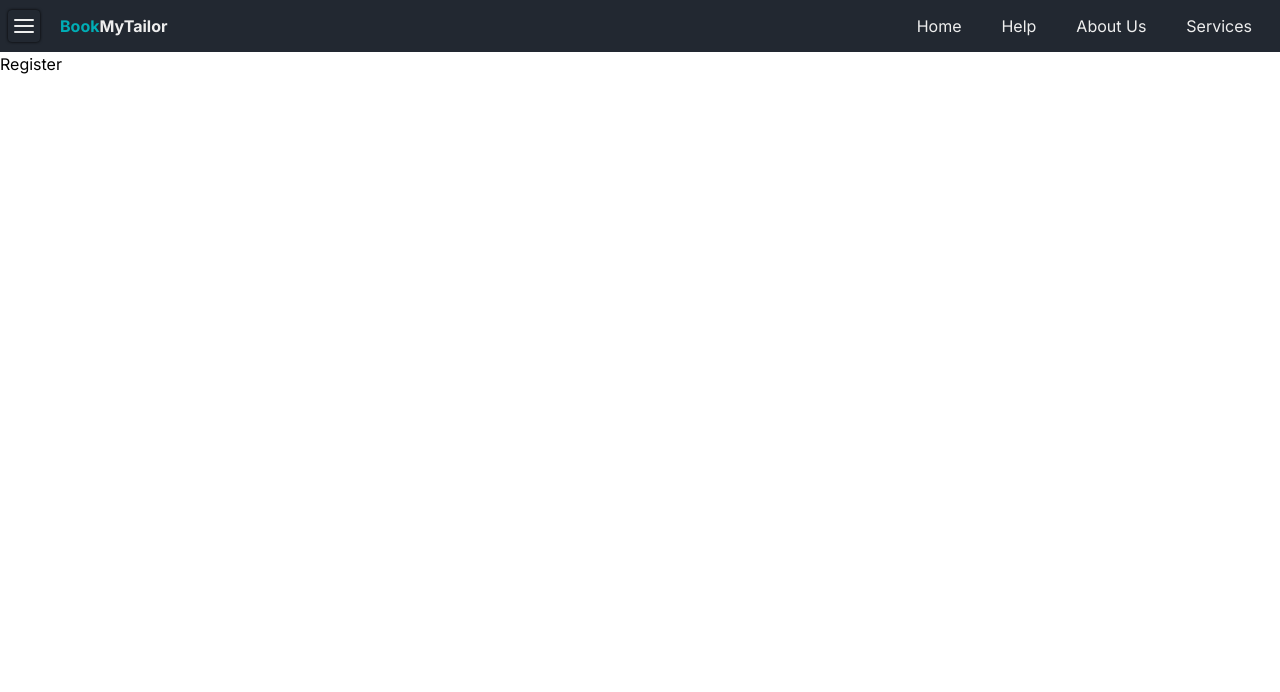
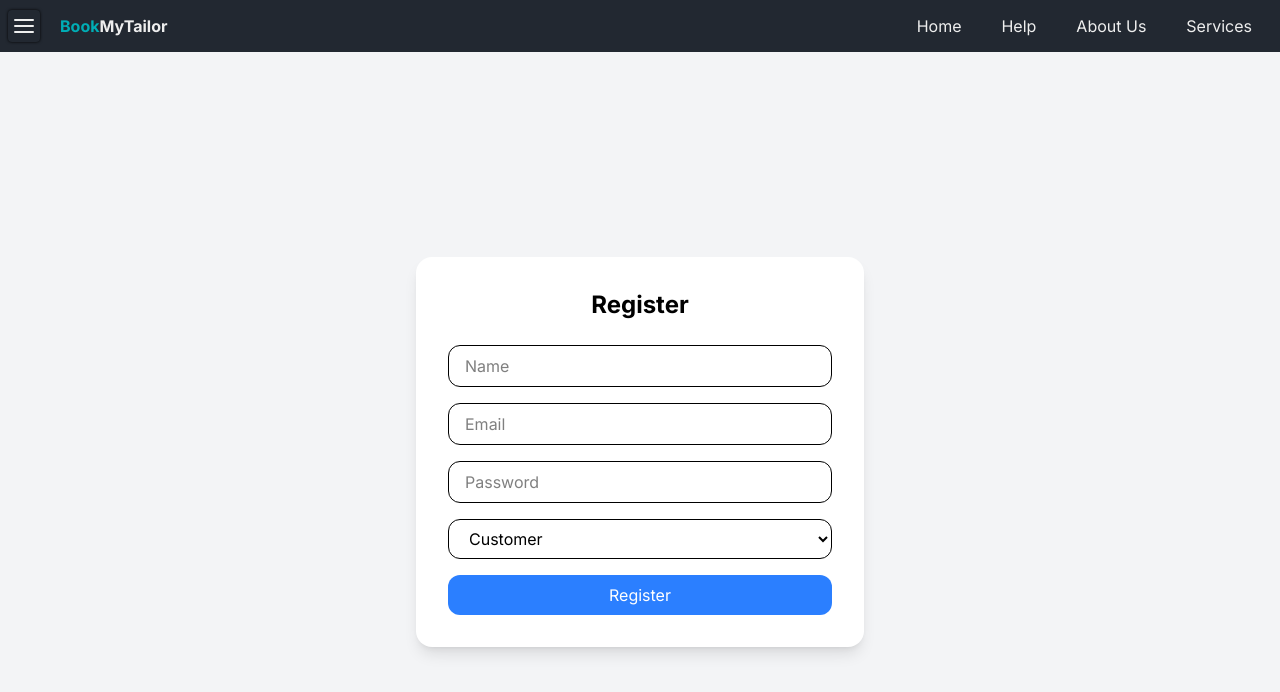
Before and after one commit to sandy0637R/BookMyTailor_Frontend, a React (Vite) app: page /register in a window 1280 px wide. Shown: the top 692 px of the page. Built offline with nearby package versions, Linux system fonts and the light colour scheme.

Commit message:
Added authentication and private routing

```diff
--- a/package.json
+++ b/package.json
@@ -11,10 +11,13 @@
   },
   "dependencies": {
     "@tailwindcss/vite": "^4.1.4",
+    "axios": "^1.9.0",
     "react": "^19.0.0",
+    "react-cookie": "^8.0.1",
     "react-dom": "^19.0.0",
     "react-icons": "^5.5.0",
-    "react-router-dom": "^7.5.1"
+    "react-router": "^7.5.2",
+    "react-router-dom": "^7.5.2"
   },
   "devDependencies": {
     "@eslint/js": "^9.21.0",
--- a/src/App.jsx
+++ b/src/App.jsx
@@ -1,15 +1,17 @@
+import React from "react";
 import Drawer from "./components/Drawer";
 import { Routes, Route } from "react-router-dom";
+import { CookiesProvider } from "react-cookie";
 import Home from "./pages/Home";
 import Login from "./pages/Login";
 import Register from "./pages/Register";
 import Tailors from "./pages/Tailors";
 import Profile from "./pages/Profile";
 import Navbar from "./components/Navbar";
+import PrivateRoute from "./utils/PrivateRoute";
 
-function App() {
-  return(
-
+const App = () => {
+  return (
     <div className="relative min-h-screen">
       {/* Drawer overlays above content */}
       <div className="fixed top-0 left-0 z-50">
@@ -17,19 +19,33 @@ function App() {
       </div>
 
       {/* Full-screen main content behind drawer */}
-    <div className="flex flex-col w-full min-h-screen ">
-    <Navbar/>
+      <div className="flex flex-col w-full min-h-screen">
+        <Navbar />
 
         <Routes>
-        <Route path="/" element={<Home/>}/>
+          {/* Public Routes */}
+          <Route path="/" element={<Home />} />
           <Route path="/login" element={<Login />} />
           <Route path="/register" element={<Register />} />
           <Route path="/tailors" element={<Tailors />} />
-        <Route path="/profile" element={<Profile />} />
+
+          {/* Private Route */}
+          <Route
+            path="/profile"
+            element={
+              <PrivateRoute>
+                <Profile />
+              </PrivateRoute>
+            }
+          />
         </Routes>
       </div>
     </div>
   );
-}
+};
 
-export default App;
+export default () => (
+  <CookiesProvider>
+    <App />
+  </CookiesProvider>
+);
--- a/src/components/Drawer.jsx
+++ b/src/components/Drawer.jsx
@@ -1,12 +1,26 @@
 import React, { useState, useEffect, useRef } from "react";
 import { FiMenu } from "react-icons/fi";
 import { IoMdArrowDropright } from "react-icons/io";
-import { Link, useLocation } from "react-router-dom";
+import { Link, useLocation, useNavigate } from "react-router-dom";
+import Notification from "../utils/Notification"; // Your notification component
 
 export default function Drawer() {
   const [open, setOpen] = useState(false);
+  const [isLoggedIn, setIsLoggedIn] = useState(!!localStorage.getItem("token"));
+  const [notification, setNotification] = useState(""); // State for notification message
   const drawerRef = useRef();
   const location = useLocation();
+  const navigate = useNavigate();
+
+  useEffect(() => {
+    const checkAuth = () => {
+      const token = localStorage.getItem("token");
+      setIsLoggedIn(!!token);
+    };
+
+    window.addEventListener("storage", checkAuth); // Listen for changes
+    return () => window.removeEventListener("storage", checkAuth);
+  }, []);
 
   useEffect(() => {
     const handleClickOutside = (event) => {
@@ -28,6 +42,16 @@ export default function Drawer() {
     return location.pathname === path
       ? "drawer-btn bg-[var(--secondary)] text-[var(--highlight-color)] rounded-sm"
       : "drawer-btn";
+  };
+
+  const handleLogout = () => {
+    localStorage.removeItem("token");
+    setIsLoggedIn(false);
+    setNotification("Logged out successfully!"); // Show logout notification
+    window.dispatchEvent(new Event("storage")); // Trigger update
+    setTimeout(() => {
+      navigate("/"); // Redirect to home after 2 seconds
+    }, 2000);
   };
 
   return (
@@ -54,23 +78,32 @@ export default function Drawer() {
         />
         <h2 className="text-xl font-bold mb-4">Menu</h2>
         <ul>
-          <Link to="/">
-            <li className={getLinkClass("/")}>Home</li>
-          </Link>
-          <Link to="/login">
-            <li className={getLinkClass("/login")}>Login</li>
-          </Link>
-          <Link to="/register">
-            <li className={getLinkClass("/register")}>Register</li>
-          </Link>
-          <Link to="/profile">
-            <li className={getLinkClass("/profile")}>Profile</li>
-          </Link>
-          <Link to="/tailors">
-            <li className={getLinkClass("/tailors")}>Tailors</li>
-          </Link>
+          <Link to="/"><li className={getLinkClass("/")}>Home</li></Link>
+
+          {!isLoggedIn && (
+            <>
+              <Link to="/login"><li className={getLinkClass("/login")}>Login</li></Link>
+              <Link to="/register"><li className={getLinkClass("/register")}>Register</li></Link>
+            </>
+          )}
+
+          {isLoggedIn && (
+            <>
+              <Link to="/profile"><li className={getLinkClass("/profile")}>Profile</li></Link>
+              <li className="drawer-btn hover:bg-red-400 hover:text-white" onClick={handleLogout}>Logout</li>
+            </>
+          )}
+
+          <Link to="/tailors"><li className={getLinkClass("/tailors")}>Tailors</li></Link>
         </ul>
       </div>
+
+      {notification && (
+        <Notification
+          message={notification}
+          onClose={() => setNotification("")}
+        />
+      )}
     </div>
   );
 }
--- a/src/pages/Login.jsx
+++ b/src/pages/Login.jsx
@@ -1,31 +1,75 @@
-import React from 'react'
+import React, { useState } from "react";
+import axios from "axios";
+import { useNavigate } from "react-router-dom";
+import Notification from "../utils/Notification";
 
 const Login = () => {
+  const navigate = useNavigate();
+  const [formData, setFormData] = useState({ email: "", password: "" });
+  const [notification, setNotification] = useState("");
+
+  const handleChange = (e) => {
+    const { name, value } = e.target;
+    setFormData((prev) => ({ ...prev, [name]: value }));
+  };
+
+  const handleSubmit = async (e) => {
+    e.preventDefault();
+    try {
+      const res = await axios.post(
+        "http://localhost:5000/users/login",
+        formData,
+        { withCredentials: true }
+      );
+      localStorage.setItem("token", res.data.token); // ✅ store token
+      window.dispatchEvent(new Event("storage")); // ✅ trigger update
+      setNotification("Login successful!");
+      setTimeout(() => navigate("/"), 1500);
+    } catch (error) {
+      setNotification(error.response?.data || "Something went wrong");
+    }
+  };
+
   return (
-    <div className="flex items-center justify-center h-screen bg-gray-100">
-      <div className="bg-white p-8 rounded-2xl shadow-lg w-80">
-    <h2 className="text-2xl font-bold text-center mb-6">Login</h2>
-    <form>
+    <div className="min-h-screen flex items-center justify-center bg-gray-100 px-4">
+      <div className="bg-white p-8 rounded-2xl shadow-lg w-full max-w-md">
+        <h2 className="text-2xl font-bold mb-6 text-center">Login</h2>
+        <form onSubmit={handleSubmit} className="space-y-4">
           <input
             type="email"
+            name="email"
             placeholder="Email"
-        className="w-full mb-4 px-4 py-2 border border-gray-300 rounded focus:outline-none focus:ring-2 focus:ring-blue-400"
+            value={formData.email}
+            onChange={handleChange}
+            className="w-full px-4 py-2 border rounded-xl focus:outline-none focus:ring-2 focus:ring-blue-400"
+            required
           />
           <input
             type="password"
+            name="password"
             placeholder="Password"
-        className="w-full mb-6 px-4 py-2 border border-gray-300 rounded focus:outline-none focus:ring-2 focus:ring-blue-400"
+            value={formData.password}
+            onChange={handleChange}
+            className="w-full px-4 py-2 border rounded-xl focus:outline-none focus:ring-2 focus:ring-blue-400"
+            required
           />
           <button
             type="submit"
-        className="w-full bg-blue-500 text-white py-2 rounded hover:bg-blue-600"
+            className="w-full bg-blue-500 text-white py-2 rounded-xl hover:bg-blue-600 transition duration-300"
           >
-        Sign In
+            Login
           </button>
         </form>
       </div>
+
+      {notification && (
+        <Notification
+          message={notification}
+          onClose={() => setNotification("")}
+        />
+      )}
     </div>
-  )
-}
+  );
+};
 
-export default Login
+export default Login;
--- a/src/pages/Profile.jsx
+++ b/src/pages/Profile.jsx
@@ -2,7 +2,7 @@ import React from 'react'
 
 const Profile = () => {
   return (
-    <div>
+    <div className='text-[500px]'>
       Profile
     </div>
   )
--- a/src/pages/Register.jsx
+++ b/src/pages/Register.jsx
@@ -1,11 +1,103 @@
-import React from 'react'
+import React, { useState } from "react";
+import axios from "axios";
+import { useNavigate } from "react-router-dom";
+import Notification from "../utils/Notification"; // import your notification
 
 const Register = () => {
+  const navigate = useNavigate();
+  const [formData, setFormData] = useState({
+    name: "",
+    email: "",
+    password: "",
+    role: "customer",
+    wishlist: [],
+    orders: [],
+  });
+
+  const [message, setMessage] = useState("");
+
+  const handleChange = (e) => {
+    const { name, value } = e.target;
+    setFormData((prev) => ({ ...prev, [name]: value }));
+  };
+
+  const handleSubmit = async (e) => {
+    e.preventDefault();
+
+    if (formData.password.length < 6) {
+      setMessage("Password must be at least 6 characters long");
+      return;
+    }
+
+    try {
+      const res = await axios.post(
+        "http://localhost:5000/users/register",
+        formData,
+        { withCredentials: true }
+      );
+      setMessage("Registered successfully!");
+      setTimeout(() => navigate("/login"), 2000); // redirect to login after 2s
+    } catch (error) {
+      setMessage(error.response?.data || "Something went wrong");
+    }
+  };
+
   return (
-    <div>
-      Register
+    <div className="min-h-screen flex items-center justify-center bg-gray-100 px-4">
+      <div className="bg-white p-8 rounded-2xl shadow-lg w-full max-w-md">
+        <h2 className="text-2xl font-bold mb-6 text-center">Register</h2>
+        <form onSubmit={handleSubmit} className="space-y-4">
+          <input
+            type="text"
+            name="name"
+            placeholder="Name"
+            value={formData.name}
+            onChange={handleChange}
+            className="w-full px-4 py-2 border rounded-xl focus:outline-none focus:ring-2 focus:ring-blue-400"
+            required
+          />
+          <input
+            type="email"
+            name="email"
+            placeholder="Email"
+            value={formData.email}
+            onChange={handleChange}
+            className="w-full px-4 py-2 border rounded-xl focus:outline-none focus:ring-2 focus:ring-blue-400"
+            required
+          />
+          <input
+            type="password"
+            name="password"
+            placeholder="Password"
+            value={formData.password}
+            onChange={handleChange}
+            className="w-full px-4 py-2 border rounded-xl focus:outline-none focus:ring-2 focus:ring-blue-400"
+            required
+          />
+          <select
+            name="role"
+            value={formData.role}
+            onChange={handleChange}
+            className="w-full px-4 py-2 border rounded-xl focus:outline-none focus:ring-2 focus:ring-blue-400"
+          >
+            <option value="customer">Customer</option>
+            <option value="tailor">Tailor</option>
+            <option value="admin">Admin</option>
+          </select>
+          <button
+            type="submit"
+            className="w-full bg-blue-500 text-white py-2 rounded-xl hover:bg-blue-600 transition duration-300"
+          >
+            Register
+          </button>
+        </form>
+      </div>
+
+      {message && (
+        <Notification message={message} onClose={() => setMessage("")} />
+      )}
     </div>
-  )
-}
+  );
+};
 
-export default Register
+export default Register;
--- /dev/null
+++ b/src/utils/Notification.jsx
@@ -0,0 +1,12 @@
+import React from "react";
+
+const Notification = ({ message, onClose }) => {
+  return (
+    <div className="fixed top-4 right-4 bg-red-500 text-white px-4 py-2 rounded shadow">
+      {message}
+      <button className="ml-2 text-sm" onClick={onClose}>✖</button>
+    </div>
+  );
+};
+
+export default Notification;
--- /dev/null
+++ b/src/utils/PrivateRoute.jsx
@@ -0,0 +1,33 @@
+import React, { useEffect, useState } from "react";
+import { Navigate } from "react-router-dom";
+import { useCookies } from "react-cookie";
+import Notification from "../utils/Notification";
+
+const PrivateRoute = ({ children }) => {
+  const [cookies] = useCookies(["token"]);
+  const [showNotification, setShowNotification] = useState(false);
+  const [redirect, setRedirect] = useState(false);
+
+  useEffect(() => {
+    if (!cookies.token) {
+      setShowNotification(true);
+      setTimeout(() => setRedirect(true), 2000); // delay redirect
+    }
+  }, [cookies.token]);
+
+  if (cookies.token) return children;
+
+  return (
+    <>
+      {showNotification && (
+        <Notification
+          message="You must log in first!"
+          onClose={() => setShowNotification(false)}
+        />
+      )}
+      {redirect && <Navigate to="/login" />}
+    </>
+  );
+};
+
+export default PrivateRoute;
```
Also changed, not shown: public/assets/Logo.png (added), 1 other file (tests, documents, lock files or other folders). Lines whose indentation alone changed are shown as unchanged.
